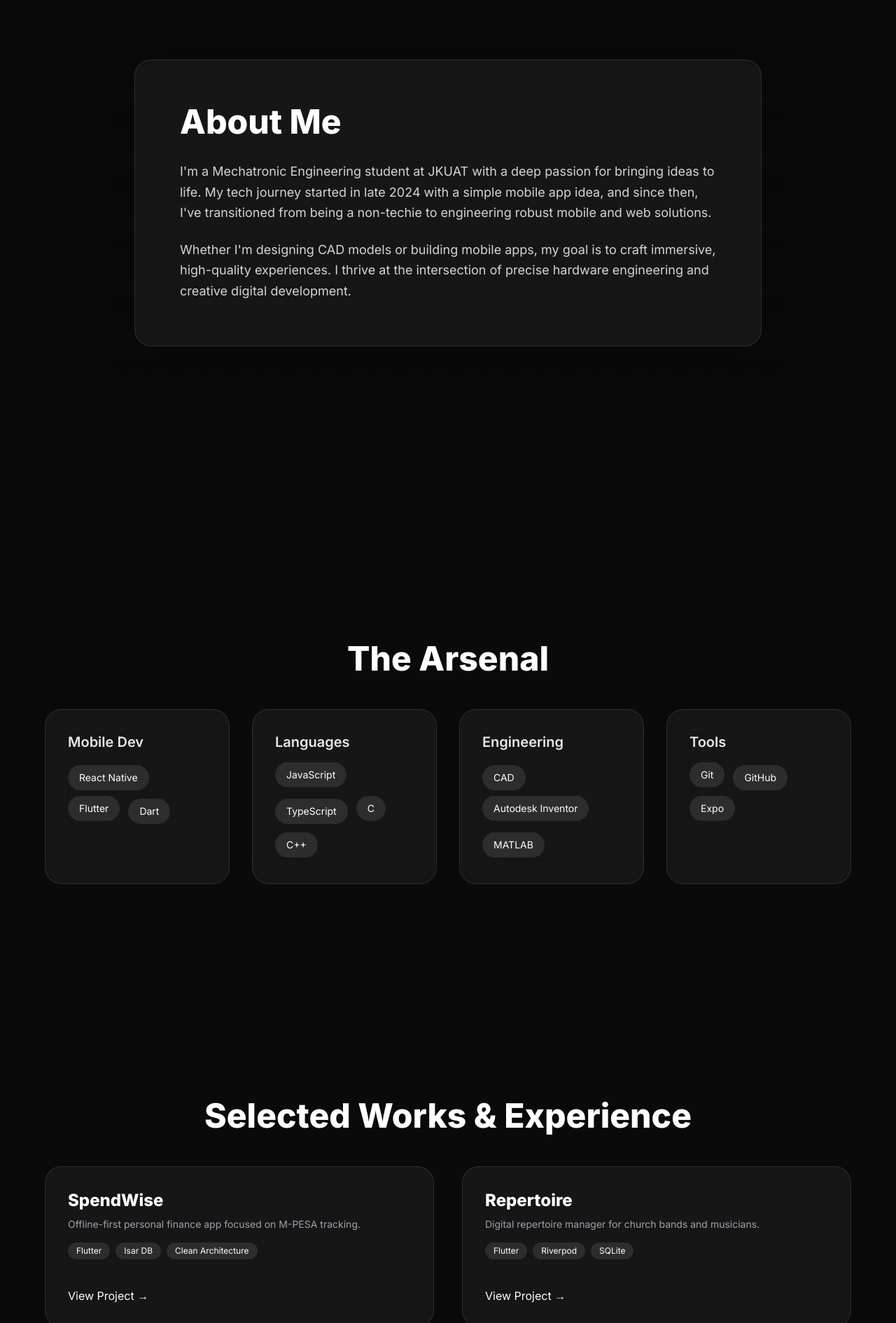
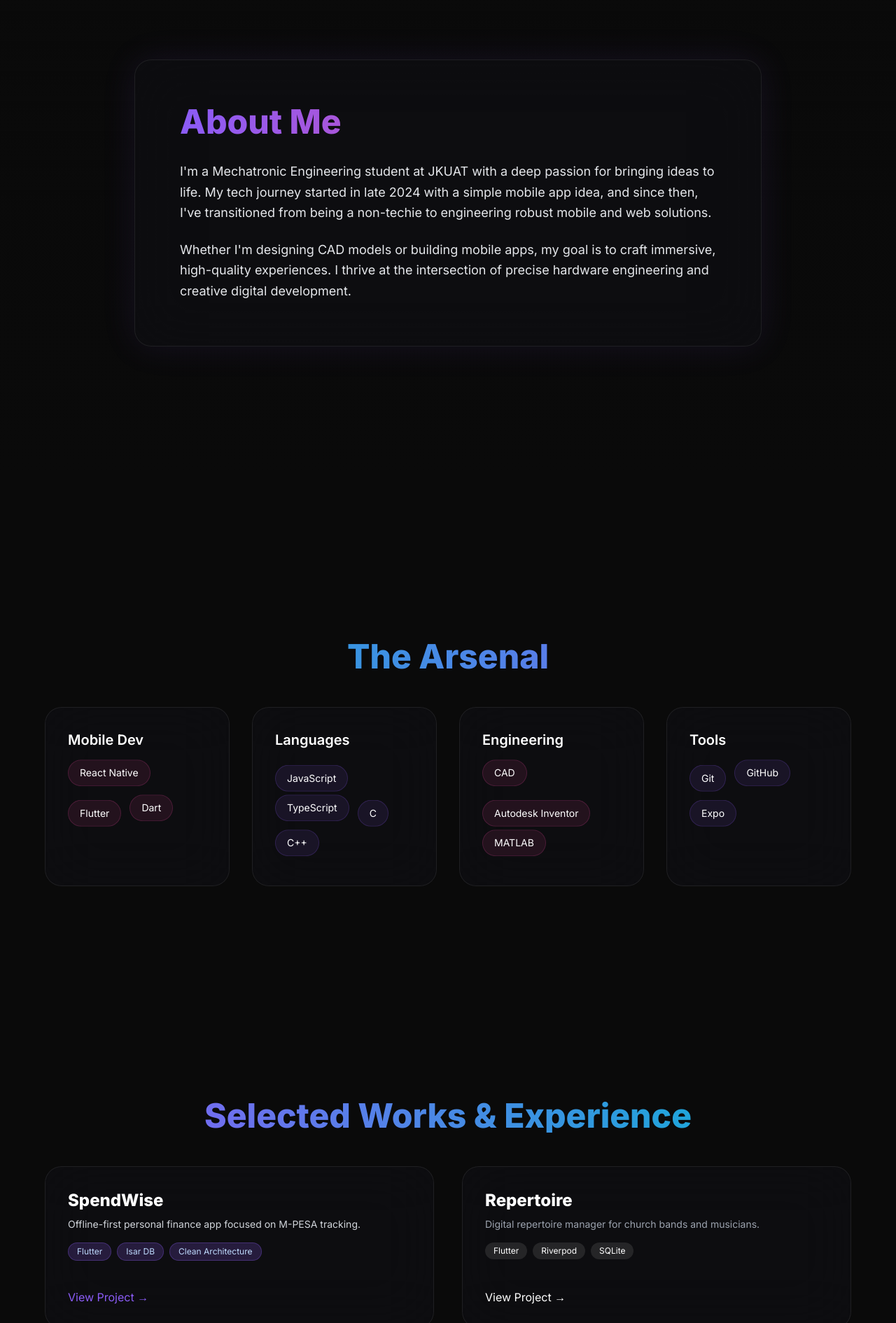
Before and after one commit to printf-Jed/Jed-s-Portfolio-Website, a website built with Vite: page index.html in a window 1280 px wide. Shown: the part 910-2800 px from the top of the page at 70% size. Built offline with nearby package versions, Linux system fonts and the light colour scheme; a script that the page names is missing.

Commit message:
feat: design iteration with vibrant glows, unblocked hero, and scroll parallax

```diff
--- a/index.html
+++ b/index.html
@@ -18,8 +18,8 @@
   </head>
   <body class="bg-background text-white font-sans antialiased overflow-x-hidden">
 
-    <!-- Spline 3D Background -->
-    <div class="spline-container fixed inset-0 w-full h-full -z-10">
+    <!-- Spline 3D Background (Shifted Left) -->
+    <div class="spline-container fixed top-0 left-[-30vw] w-[130vw] h-full -z-10" style="transform: translateX(-10%);">
       <spline-viewer url="https://prod.spline.design/oyRzKVDzur-PAKTG/scene.splinecode" events-target="global"></spline-viewer>
     </div>
 
@@ -27,40 +27,40 @@
     <main class="relative">
 
       <!-- Hero Section -->
-      <section id="hero" class="min-h-screen flex items-center justify-center p-6 pointer-events-none">
+      <section id="hero" class="min-h-screen flex items-center justify-end p-6 md:p-12 lg:pr-24 pointer-events-none max-w-7xl mx-auto">
 
-      <!-- Glassmorphism Hero Card -->
-      <div class="bg-surface backdrop-blur-xl border border-surfaceBorder rounded-3xl p-10 md:p-16 shadow-2xl max-w-3xl w-full text-center pointer-events-auto transition-transform duration-500 hover:scale-[1.02]">
+      <!-- Hero Text Container (Unblocked, Right-Aligned visually) -->
+      <div class="max-w-2xl w-full text-left pointer-events-auto transition-transform duration-500">
 
-        <p class="text-sm md:text-base font-semibold tracking-widest uppercase text-gray-400 mb-4">Mechatronic Engineering & Mobile Dev</p>
+        <p class="text-sm md:text-base font-semibold tracking-widest uppercase text-primary mb-4 text-glow">Mechatronic Engineering & Mobile Dev</p>
 
-        <h1 class="text-5xl md:text-7xl font-extrabold mb-6 tracking-tight bg-clip-text text-transparent bg-gradient-to-br from-white to-gray-500">
+        <h1 class="text-5xl md:text-7xl font-extrabold mb-6 tracking-tight bg-clip-text text-transparent bg-gradient-to-r from-white via-blue-200 to-primary pb-4">
           I'm Jedidiah Chege.
         </h1>
 
-        <p class="text-lg md:text-xl text-gray-300 font-light mb-10 leading-relaxed max-w-2xl mx-auto">
+        <p class="text-lg md:text-xl text-gray-200 font-light mb-10 leading-relaxed text-glow">
           Bridging the gap between hardware engineering and immersive software development.
         </p>
 
-        <div class="flex flex-col sm:flex-row items-center justify-center gap-4">
-          <a href="#projects" class="px-8 py-4 bg-white text-black font-semibold rounded-full hover:bg-gray-200 transition-colors shadow-lg shadow-white/10">
+        <div class="flex flex-col sm:flex-row items-start justify-start gap-4">
+          <a href="#projects" class="px-8 py-4 bg-white text-black font-semibold rounded-full hover:bg-gray-200 transition-all glow-primary shadow-lg shadow-primary/20">
             View Projects
           </a>
-          <a href="#contact" class="px-8 py-4 bg-surface border border-surfaceBorder text-white font-semibold rounded-full hover:bg-white/10 transition-colors">
+          <a href="#contact" class="px-8 py-4 bg-surface border border-primary/30 text-white font-semibold rounded-full hover:bg-white/10 transition-all glow-secondary">
             Let's Collaborate
           </a>
         </div>
 
-      </section>
+      </div></section>
 
       <!-- About Me Section -->
       <section id="about" class="min-h-screen flex items-center justify-center p-6 relative z-10">
-        <!-- Subtle background gradient to separate from hero -->
-        <div class="absolute inset-0 bg-gradient-to-b from-transparent to-background/90 -z-10"></div>
+        <!-- Vibrant background gradient to separate from hero -->
+        <div class="absolute inset-0 bg-gradient-to-b from-transparent via-background/95 to-background -z-10" id="parallax-bg-1"></div>
 
-        <div class="glass rounded-3xl p-10 md:p-16 shadow-2xl max-w-4xl w-full">
-          <h2 class="text-3xl md:text-5xl font-bold mb-8 text-white">About Me</h2>
-          <div class="space-y-6 text-gray-300 text-lg leading-relaxed">
+        <div class="glass rounded-3xl p-10 md:p-16 shadow-[0_0_50px_rgba(139,92,246,0.1)] max-w-4xl w-full glow-primary">
+          <h2 class="text-3xl md:text-5xl font-bold mb-8 text-transparent bg-clip-text bg-gradient-to-r from-primary to-secondary">About Me</h2>
+          <div class="space-y-6 text-gray-200 text-lg leading-relaxed">
             <p>
               I'm a Mechatronic Engineering student at JKUAT with a deep passion for bringing ideas to life. My tech journey started in late 2024 with a simple mobile app idea, and since then, I've transitioned from being a non-techie to engineering robust mobile and web solutions.
             </p>
@@ -76,48 +76,48 @@
         <div class="absolute inset-0 bg-background/90 -z-10"></div>
 
         <div class="max-w-6xl w-full">
-          <h2 class="text-3xl md:text-5xl font-bold mb-12 text-center text-white">The Arsenal</h2>
+          <h2 class="text-3xl md:text-5xl font-bold mb-12 text-center text-transparent bg-clip-text bg-gradient-to-r from-accent to-primary">The Arsenal</h2>
 
           <div class="grid grid-cols-1 md:grid-cols-2 lg:grid-cols-4 gap-8">
 
             <!-- Mobile Dev -->
-            <div class="glass rounded-3xl p-8 hover:bg-white/5 transition-colors group">
-              <h3 class="text-xl font-semibold mb-6 text-gray-200">Mobile Dev</h3>
+            <div class="glass rounded-3xl p-8 hover:bg-white/5 transition-colors group glow-secondary">
+              <h3 class="text-xl font-semibold mb-6 text-white group-hover:text-secondary transition-colors">Mobile Dev</h3>
               <div class="flex flex-wrap gap-3">
-                <span class="px-4 py-2 bg-white/10 rounded-full text-sm animate-float">React Native</span>
-                <span class="px-4 py-2 bg-white/10 rounded-full text-sm animate-float-delayed">Flutter</span>
-                <span class="px-4 py-2 bg-white/10 rounded-full text-sm animate-float">Dart</span>
+                <span class="px-4 py-2 bg-secondary/10 border border-secondary/20 rounded-full text-sm animate-float">React Native</span>
+                <span class="px-4 py-2 bg-secondary/10 border border-secondary/20 rounded-full text-sm animate-float-delayed">Flutter</span>
+                <span class="px-4 py-2 bg-secondary/10 border border-secondary/20 rounded-full text-sm animate-float">Dart</span>
               </div>
             </div>
 
             <!-- Languages -->
-            <div class="glass rounded-3xl p-8 hover:bg-white/5 transition-colors group">
-              <h3 class="text-xl font-semibold mb-6 text-gray-200">Languages</h3>
+            <div class="glass rounded-3xl p-8 hover:bg-white/5 transition-colors group glow-primary">
+              <h3 class="text-xl font-semibold mb-6 text-white group-hover:text-primary transition-colors">Languages</h3>
               <div class="flex flex-wrap gap-3">
-                <span class="px-4 py-2 bg-white/10 rounded-full text-sm animate-float-delayed">JavaScript</span>
-                <span class="px-4 py-2 bg-white/10 rounded-full text-sm animate-float">TypeScript</span>
-                <span class="px-4 py-2 bg-white/10 rounded-full text-sm animate-float-delayed">C</span>
-                <span class="px-4 py-2 bg-white/10 rounded-full text-sm animate-float">C++</span>
+                <span class="px-4 py-2 bg-primary/10 border border-primary/20 rounded-full text-sm animate-float-delayed">JavaScript</span>
+                <span class="px-4 py-2 bg-primary/10 border border-primary/20 rounded-full text-sm animate-float">TypeScript</span>
+                <span class="px-4 py-2 bg-primary/10 border border-primary/20 rounded-full text-sm animate-float-delayed">C</span>
+                <span class="px-4 py-2 bg-primary/10 border border-primary/20 rounded-full text-sm animate-float">C++</span>
               </div>
             </div>
 
             <!-- Engineering -->
-            <div class="glass rounded-3xl p-8 hover:bg-white/5 transition-colors group">
-              <h3 class="text-xl font-semibold mb-6 text-gray-200">Engineering</h3>
+            <div class="glass rounded-3xl p-8 hover:bg-white/5 transition-colors group glow-secondary">
+              <h3 class="text-xl font-semibold mb-6 text-white group-hover:text-secondary transition-colors">Engineering</h3>
               <div class="flex flex-wrap gap-3">
-                <span class="px-4 py-2 bg-white/10 rounded-full text-sm animate-float">CAD</span>
-                <span class="px-4 py-2 bg-white/10 rounded-full text-sm animate-float-delayed">Autodesk Inventor</span>
-                <span class="px-4 py-2 bg-white/10 rounded-full text-sm animate-float">MATLAB</span>
+                <span class="px-4 py-2 bg-secondary/10 border border-secondary/20 rounded-full text-sm animate-float">CAD</span>
+                <span class="px-4 py-2 bg-secondary/10 border border-secondary/20 rounded-full text-sm animate-float-delayed">Autodesk Inventor</span>
+                <span class="px-4 py-2 bg-secondary/10 border border-secondary/20 rounded-full text-sm animate-float">MATLAB</span>
               </div>
             </div>
 
             <!-- Tools -->
-            <div class="glass rounded-3xl p-8 hover:bg-white/5 transition-colors group">
-              <h3 class="text-xl font-semibold mb-6 text-gray-200">Tools</h3>
+            <div class="glass rounded-3xl p-8 hover:bg-white/5 transition-colors group glow-primary">
+              <h3 class="text-xl font-semibold mb-6 text-white group-hover:text-primary transition-colors">Tools</h3>
               <div class="flex flex-wrap gap-3">
-                <span class="px-4 py-2 bg-white/10 rounded-full text-sm animate-float-delayed">Git</span>
-                <span class="px-4 py-2 bg-white/10 rounded-full text-sm animate-float">GitHub</span>
-                <span class="px-4 py-2 bg-white/10 rounded-full text-sm animate-float-delayed">Expo</span>
+                <span class="px-4 py-2 bg-primary/10 border border-primary/20 rounded-full text-sm animate-float-delayed">Git</span>
+                <span class="px-4 py-2 bg-primary/10 border border-primary/20 rounded-full text-sm animate-float">GitHub</span>
+                <span class="px-4 py-2 bg-primary/10 border border-primary/20 rounded-full text-sm animate-float-delayed">Expo</span>
               </div>
             </div>
 
@@ -128,21 +128,21 @@
       <!-- Projects Section -->
       <section id="projects" class="min-h-screen py-20 px-6 relative z-10">
         <div class="max-w-6xl mx-auto">
-          <h2 class="text-3xl md:text-5xl font-bold mb-12 text-center text-white">Selected Works & Experience</h2>
+          <h2 class="text-3xl md:text-5xl font-bold mb-12 text-center text-transparent bg-clip-text bg-gradient-to-r from-primary to-accent">Selected Works & Experience</h2>
 
           <div class="grid grid-cols-1 md:grid-cols-2 gap-10">
             <!-- SpendWise -->
-            <div class="glass project-card rounded-3xl p-8 transition-transform duration-200 ease-out flex flex-col justify-between" style="transform-style: preserve-3d;">
+            <div class="glass project-card rounded-3xl p-8 transition-transform duration-200 ease-out flex flex-col justify-between glow-primary" style="transform-style: preserve-3d;">
               <div>
-                <h3 class="text-2xl font-bold text-white mb-2" style="transform: translateZ(30px);">SpendWise</h3>
-                <p class="text-gray-400 text-sm mb-4" style="transform: translateZ(20px);">Offline-first personal finance app focused on M-PESA tracking.</p>
+                <h3 class="text-2xl font-bold text-white mb-2 group-hover:text-primary transition-colors" style="transform: translateZ(30px);">SpendWise</h3>
+                <p class="text-gray-300 text-sm mb-4" style="transform: translateZ(20px);">Offline-first personal finance app focused on M-PESA tracking.</p>
                 <div class="flex flex-wrap gap-2 mb-6" style="transform: translateZ(25px);">
-                  <span class="px-3 py-1 bg-white/10 rounded-full text-xs">Flutter</span>
-                  <span class="px-3 py-1 bg-white/10 rounded-full text-xs">Isar DB</span>
-                  <span class="px-3 py-1 bg-white/10 rounded-full text-xs">Clean Architecture</span>
+                  <span class="px-3 py-1 bg-primary/20 border border-primary/30 rounded-full text-xs text-blue-200">Flutter</span>
+                  <span class="px-3 py-1 bg-primary/20 border border-primary/30 rounded-full text-xs text-blue-200">Isar DB</span>
+                  <span class="px-3 py-1 bg-primary/20 border border-primary/30 rounded-full text-xs text-blue-200">Clean Architecture</span>
                 </div>
               </div>
-              <a href="https://spendwisetrackerapp.netlify.app/" target="_blank" class="inline-block mt-4 text-white hover:text-gray-300 transition-colors" style="transform: translateZ(20px);">View Project &rarr;</a>
+              <a href="https://spendwisetrackerapp.netlify.app/" target="_blank" class="inline-block mt-4 text-primary hover:text-white transition-colors" style="transform: translateZ(20px);">View Project &rarr;</a>
             </div>
 
             <!-- Repertoire -->
--- a/style.css
+++ b/style.css
@@ -4,7 +4,19 @@
 
 @layer utilities {
   .glass {
-    @apply bg-surface backdrop-blur-xl border border-surfaceBorder;
+    @apply bg-surface backdrop-blur-2xl border border-surfaceBorder;
+  }
+
+  .glow-primary {
+    @apply hover:shadow-[0_0_30px_rgba(139,92,246,0.4)] transition-shadow duration-300;
+  }
+
+  .glow-secondary {
+    @apply hover:shadow-[0_0_30px_rgba(236,72,153,0.4)] transition-shadow duration-300;
+  }
+
+  .text-glow {
+    text-shadow: 0 0 20px rgba(255,255,255,0.3);
   }
 
   .animate-float {
```
Also changed, not shown: main.js (+13 -1 lines), tailwind.config.js (+5 -2 lines).
